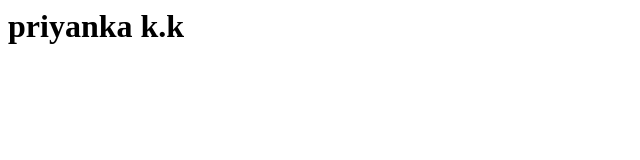
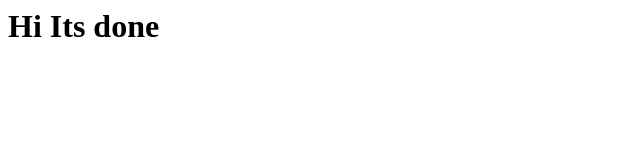
Before and after one commit to Sudhakar123qwe/jenkins-pipeline, a plain HTML site: page index.html in a window 1280 px wide. Shown: the whole page, without its empty margins (0-640 px from the left). Drawn offline with Linux system fonts and the light colour scheme.

Commit message:
Update index.html

```diff
--- a/index.html
+++ b/index.html
@@ -1 +1 @@
-<h1> priyanka k.k </h1>
+<h1> Hi Its done </h1>
```
